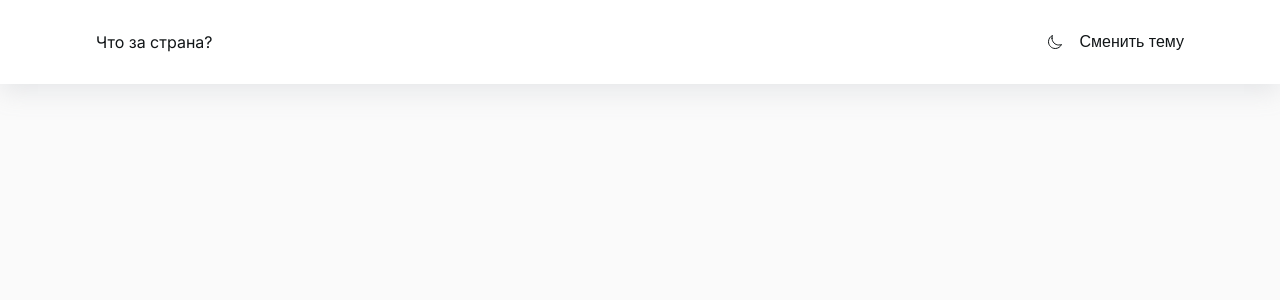
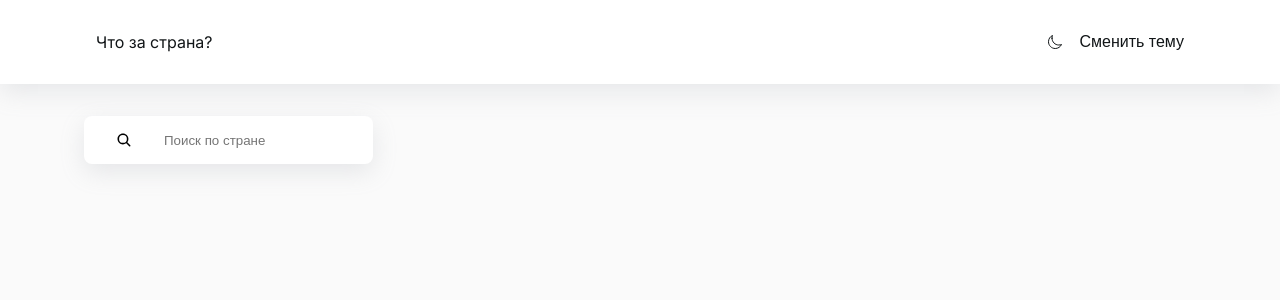
Before and after one commit to romanssam/counrtyApp, a React (Vite) app: page / in a window 1280 px wide. Shown: the top 300 px of the page. Built offline with nearby package versions, Linux system fonts and the light colour scheme.

Commit message:
controls: search component

```diff
--- a/package.json
+++ b/package.json
@@ -17,6 +17,7 @@
     "react-dom": "^18.2.0",
     "react-icons": "^4.10.1",
     "react-router-dom": "^6.15.0",
+    "react-select": "^5.7.4",
     "sort-by": "^1.2.0",
     "styled-components": "^6.0.7",
     "vite-plugin-babel-macros": "^1.0.6"
--- a/src/App.jsx
+++ b/src/App.jsx
@@ -1,11 +1,16 @@
 import './App.css'
 import Header from "./components/Header/Header.jsx";
+import Main from "./components/Main/Main.jsx";
+import Controls from "./components/Controls/Controls";
 
 
 export const App = () => {
   return (
     <>
       <Header/>
+        <Main>
+            <Controls/>
+        </Main>
     </>
   )
 }
--- /dev/null
+++ b/src/components/Controls/Controls.jsx
@@ -0,0 +1,15 @@
+import React, {useState, useEffect} from 'react';
+import Search from "./Search/Search.jsx";
+
+
+const MyComponent = () => {
+    const [value, setValue] = useState('')
+
+    return (
+        <div style={{ padding: '2rem' }}>
+            <Search placeholder='Поиск по стране' value={value} onChange={(e) => setValue(e.target.value)} />
+        </div>
+    );
+};
+
+export default MyComponent;
--- /dev/null
+++ b/src/components/Controls/Search/Search.jsx
@@ -0,0 +1,32 @@
+import React, {useEffect} from 'react';
+import styles from './Search.module.css'
+import { IoSearch, IoSearchOutline } from 'react-icons/io5'
+
+const ThemeSearch = ({state}) => {
+    return (
+        <>
+            {state === 'light' ? (
+                <IoSearchOutline/>
+            ) : (
+                <IoSearch/>
+            )}
+        </>
+    )
+}
+
+const Search = ({value, onChange, placeholder}) => {
+    const theme = document.body.getAttribute('data-theme');
+
+    useEffect(() => {
+
+    }, [theme])
+
+    return (
+        <div className={styles.searchContainer}>
+            <ThemeSearch state={theme} />
+            <input className={styles.searchInput} placeholder={placeholder} type="search" value={value} onChange={onChange} />
+        </div>
+    );
+};
+
+export default Search;
--- /dev/null
+++ b/src/components/Controls/Search/Search.module.css
@@ -0,0 +1,19 @@
+.searchContainer {
+    background-color: var(--colors-ui-base);
+    padding: 1rem 2rem;
+    display: flex;
+    align-items: center;
+
+    border-radius: var(--border-radius);
+    box-shadow: var(--shadow);
+    width: fit-content;
+}
+
+.searchInput {
+    margin-left: 2rem;
+    border: none;
+    outline: none;
+
+    background-color: var(--colors-ui-base);
+    color: var(--colors-text);
+}
--- /dev/null
+++ b/src/components/Main/Main.jsx
@@ -0,0 +1,12 @@
+import React from 'react';
+import styles from './Main.module.css'
+
+const Main = ({ children }) => {
+    return (
+        <main className={styles.main}>
+            {children}
+        </main>
+    );
+};
+
+export default Main;
--- /dev/null
+++ b/src/components/Main/Main.module.css
@@ -0,0 +1,10 @@
+.main {
+    display: flex;
+    justify-content: space-between;
+    align-items: center;
+
+    width: 100%;
+    max-width: 1240px;
+    margin: 0 auto;
+    padding: 0 2rem;
+}
```
Also changed, not shown: 1 other file (tests, documents, lock files or other folders).
